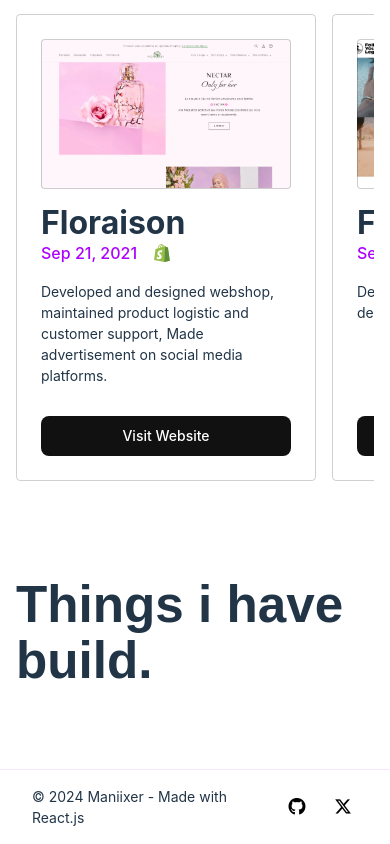
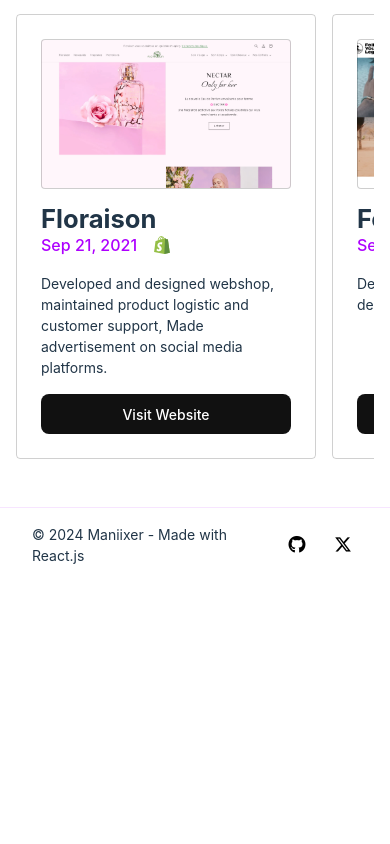
Before and after one commit to Maniixer/Portfolio, a React (Vite) app: page / in a window 390 px wide. Shown: the part 754-1598 px from the top of the page. After the commit the page ends 1336 px from the top, so only its background shows below. Built offline with nearby package versions, Linux system fonts and the light colour scheme; a web font is replaced by a local one.

Commit message:
css update

```diff
--- a/src/App.jsx
+++ b/src/App.jsx
@@ -1,7 +1,7 @@
 import Navbar from "./structures/Navbar";
 import { Hero } from "./sections/Hero";
 import { Projects } from "./sections/Projects";
-import { Skills } from "./sections/Skills";
+import { Testimonials } from "./sections/Testimonials";
 import Footer from "./structures/Footer";
 
 function App() {
@@ -11,7 +11,6 @@ function App() {
       <main>
         <Hero />
         <Projects />
-        <Skills />
         <Footer />
       </main>
     </div>
--- a/src/index.css
+++ b/src/index.css
@@ -359,4 +359,8 @@ footer {
   .container {
     padding: 0 1rem;
   }
+
+  .card-container h1 {
+    font-size: 1.6rem;
+  }
 }
--- a/src/sections/Skills.jsx
+++ /dev/null
@@ -1,11 +0,0 @@
-function Skills() {
-  return (
-    <section>
-      <div className="container">
-        <h1 className="section-title">Things i have build.</h1>
-      </div>
-    </section>
-  );
-}
-
-export { Skills };
--- /dev/null
+++ b/src/sections/Testimonials.jsx
@@ -0,0 +1,11 @@
+function Testimonials() {
+  return (
+    <section>
+      <div className="container">
+        <h1 className="section-title">Some kind words</h1>
+      </div>
+    </section>
+  );
+}
+
+export { Testimonials };
```
Also changed, not shown: public/logoSymbol.svg (added).
